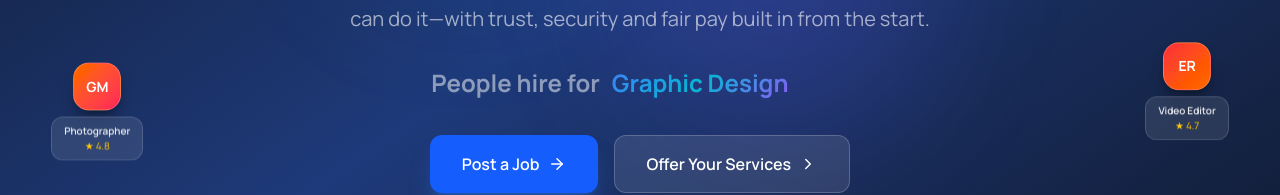
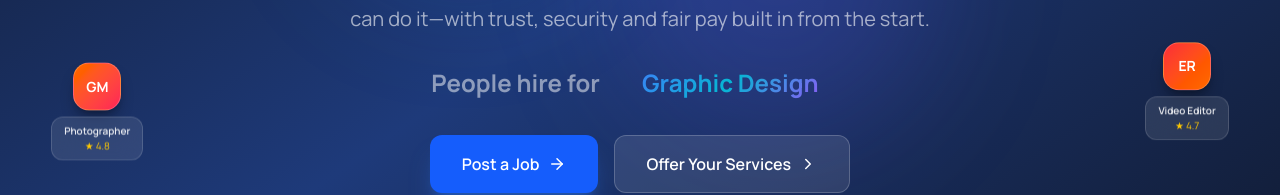
Before and after one commit to bernoulliMukuna21/kingshire-v3, a Next.js app: page / in a window 1280 px wide. Shown: the part 481-676 px from the top of the page. Built offline with nearby package versions, Linux system fonts and the light colour scheme; no server answers; the database is empty.

Commit message:
fix(home): centre the 'People hire for' rotating line
Centre the rotating word inside its fixed-width slot so short words no
longer leave trailing space that pulls the line left of centre.

```diff
--- a/components/home/HeroSection.tsx
+++ b/components/home/HeroSection.tsx
@@ -246,7 +246,7 @@ export default function HeroSection({ stats }: { stats: HeroStat[] }) {
           className="mt-7 flex flex-wrap items-center justify-center gap-x-3 text-xl font-bold text-white/50 sm:text-2xl"
         >
           <span>People hire for</span>
-          <span className="inline-flex h-9 w-[15ch] items-center justify-start overflow-hidden sm:h-10">
+          <span className="inline-flex h-9 w-[15ch] items-center justify-center overflow-hidden sm:h-10">
             <AnimatePresence mode="wait">
               <motion.span
                 key={jobWords[wordIndex]}
```
